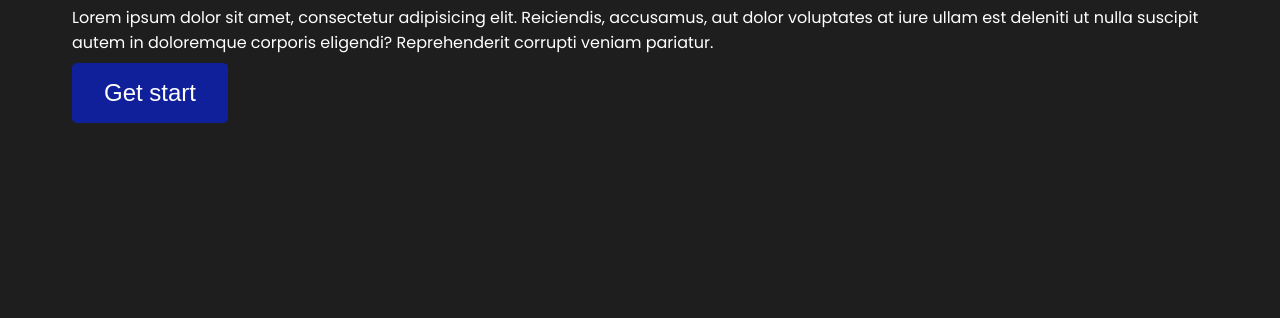
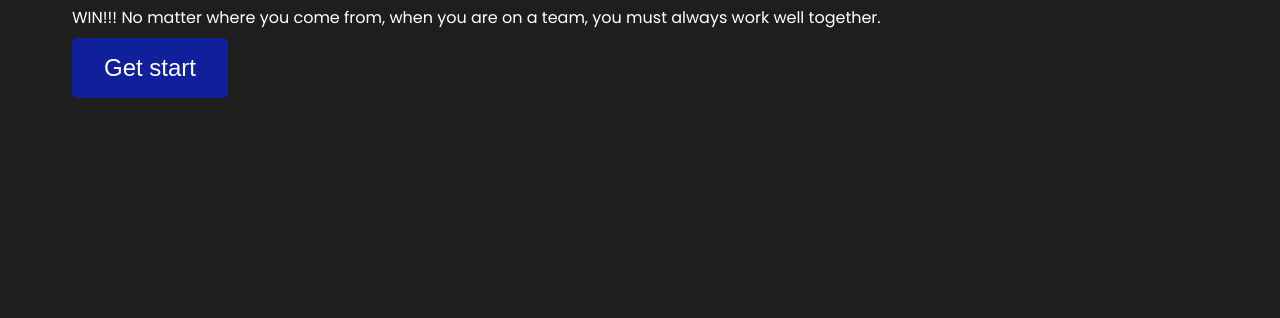
Before and after one commit to revou-fundamental-course/fundamental-AlfianBagas, a plain HTML site: page index.html in a window 1280 px wide. Shown: the part 367-685 px from the top of the page. Drawn offline with nearby package versions, Linux system fonts and the light colour scheme.

Commit message:
index.html

```diff
--- a/index.html
+++ b/index.html
@@ -37,10 +37,8 @@
         <h4>Halo</h4>
         <h1>Saya <span>Alfian</span> siap membantu anda</h1>
         <p>
-          Lorem ipsum dolor sit amet, consectetur adipisicing elit. Reiciendis,
-          accusamus, aut dolor voluptates at iure ullam est deleniti ut nulla
-          suscipit autem in doloremque corporis eligendi? Reprehenderit corrupti
-          veniam pariatur.
+          WIN!!! No matter where you come from, when you are on a team, you must
+          always work well together.
         </p>
         <button class="btn">Get start</button>
       </div>
@@ -123,7 +121,7 @@
           <input type="date" id="tanggal_lahir" name="tanggal_lahir" required />
         </div>
         <div class="form-group">
-          <label>Jenis Kelamin:</label><br />
+          <label>Jenis Kelamin:</label>
           <input
             type="radio"
             id="laki_laki"
@@ -163,5 +161,7 @@
     <script>
       feather.replace();
     </script>
+
+    <link rel="stylesheet" href="JS/style.js" />
   </body>
 </html>
```
